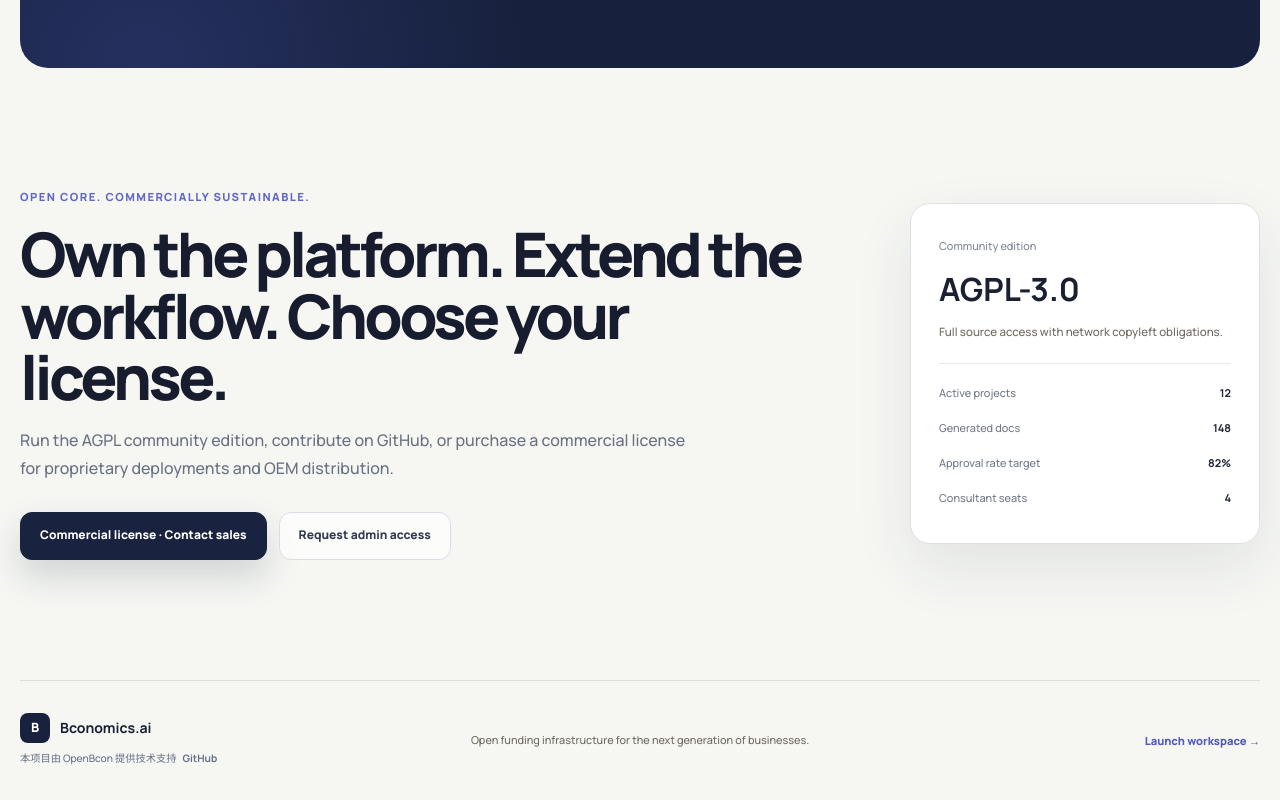
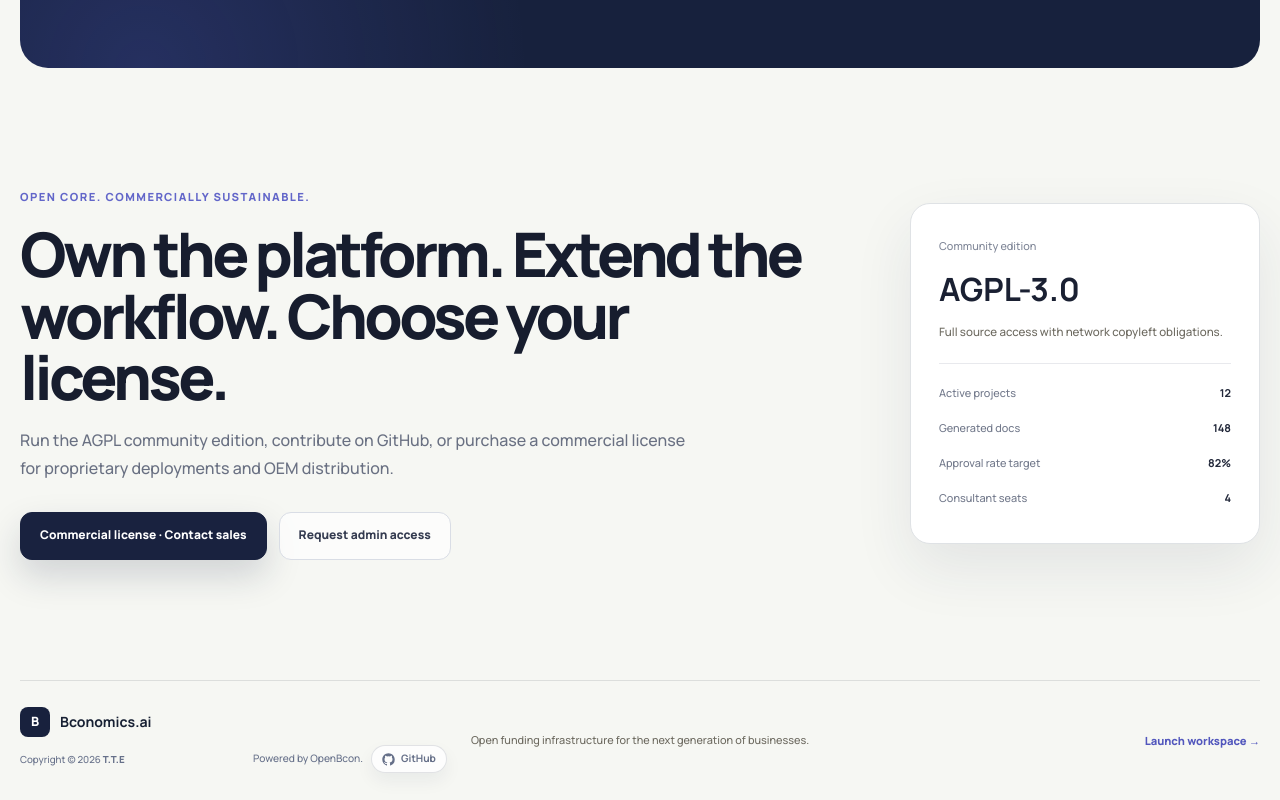
Before and after one commit to adm73/OpenBcon, a React (Vite) app: page / in a window 1280 px wide. Shown: the part 2271-3071 px from the top of the page. Built offline with nearby package versions, Linux system fonts and the light colour scheme; no server answers.

Commit message:
Refine OpenBcon attribution layout and copyright

```diff
--- a/src/components/OpenBconAttribution.tsx
+++ b/src/components/OpenBconAttribution.tsx
@@ -3,6 +3,8 @@ import {
   OPEN_BCON_REPO_URL,
   shouldShowOpenBconAttribution,
 } from '../licensing/openBconAttribution'
+
+const TTE_WEBSITE_URL = 'https://www.tritrient.com'
 
 type OpenBconAttributionProps = {
   variant?: 'landing' | 'sidebar'
@@ -17,12 +19,35 @@ export function OpenBconAttribution({
     return null
   }
 
+  const currentYear = new Date().getFullYear()
+
   return (
     <div className={`openbcon-attribution openbcon-attribution-${variant}`}>
-      <span>本项目由 OpenBcon 提供技术支持</span>
-      <a href={OPEN_BCON_REPO_URL} target="_blank" rel="noreferrer">
-        GitHub
-      </a>
+      <div className="openbcon-attribution-copyright">
+        <span>
+          Copyright &copy; {currentYear}{' '}
+          <a href={TTE_WEBSITE_URL} target="_blank" rel="noreferrer">
+            T.T.E
+          </a>
+        </span>
+      </div>
+      <div className="openbcon-attribution-powered">
+        <span>Powered by OpenBcon.</span>
+        <a
+          className="openbcon-attribution-link"
+          href={OPEN_BCON_REPO_URL}
+          target="_blank"
+          rel="noreferrer"
+        >
+          <svg viewBox="0 0 24 24" aria-hidden="true">
+            <path
+              fill="currentColor"
+              d="M12 .5C5.65.5.5 5.66.5 12.03c0 5.09 3.29 9.4 7.86 10.92.58.11.79-.25.79-.56 0-.28-.01-1.2-.02-2.18-3.2.7-3.88-1.37-3.88-1.37-.52-1.34-1.28-1.69-1.28-1.69-1.05-.72.08-.7.08-.7 1.16.09 1.77 1.2 1.77 1.2 1.03 1.78 2.69 1.27 3.35.97.1-.75.4-1.27.73-1.56-2.55-.29-5.24-1.29-5.24-5.74 0-1.27.45-2.31 1.19-3.12-.12-.29-.51-1.46.11-3.04 0 0 .97-.31 3.17 1.19a10.9 10.9 0 0 1 5.78 0c2.2-1.5 3.17-1.19 3.17-1.19.62 1.58.23 2.75.11 3.04.74.81 1.19 1.85 1.19 3.12 0 4.46-2.7 5.45-5.28 5.73.41.36.78 1.08.78 2.18 0 1.57-.01 2.84-.01 3.23 0 .31.21.68.8.56a11.55 11.55 0 0 0 7.85-10.92C23.5 5.66 18.35.5 12 .5Z"
+            />
+          </svg>
+          <span>GitHub</span>
+        </a>
+      </div>
     </div>
   )
 }
```
Also changed, not shown: src/App.css.
